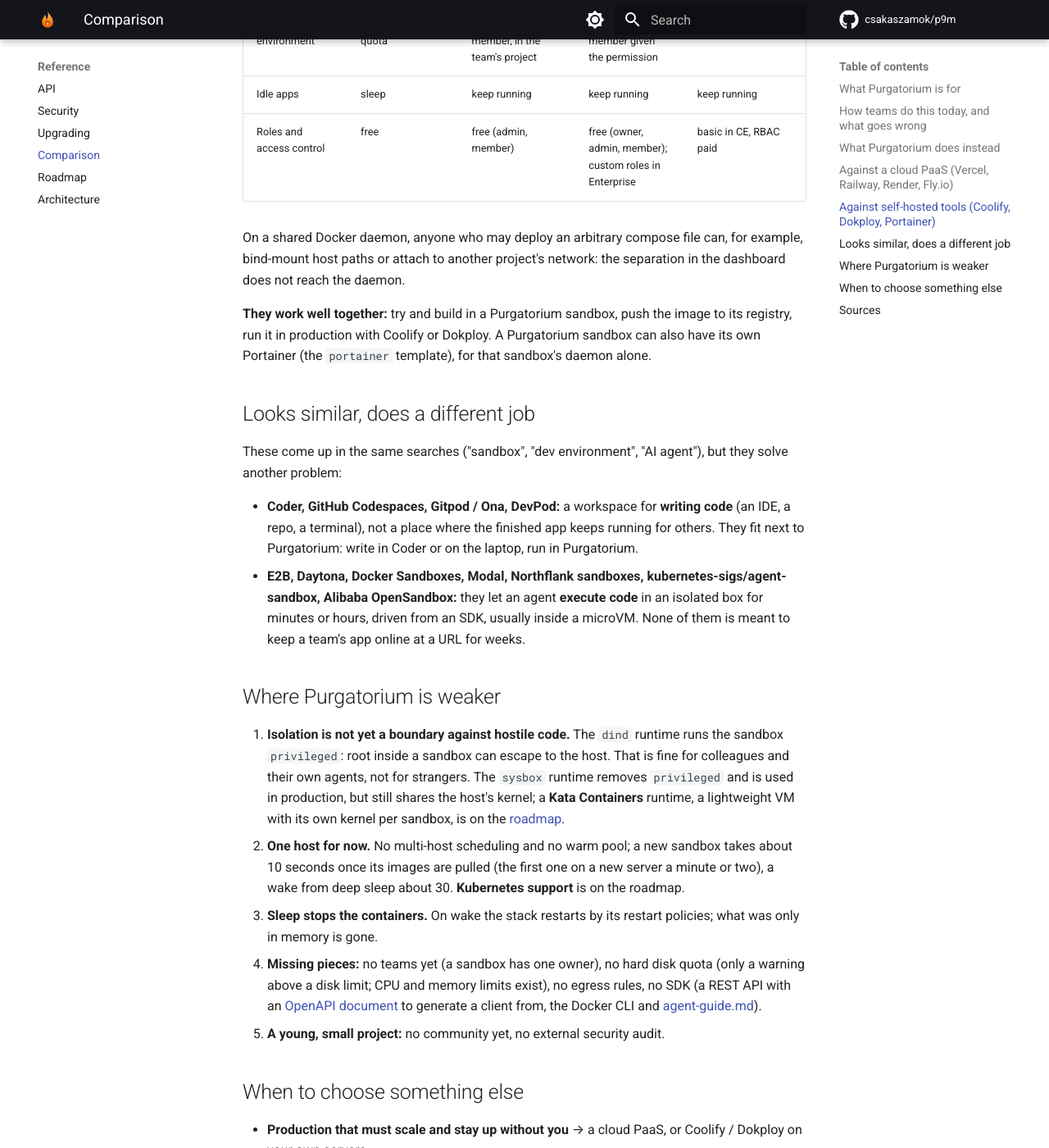
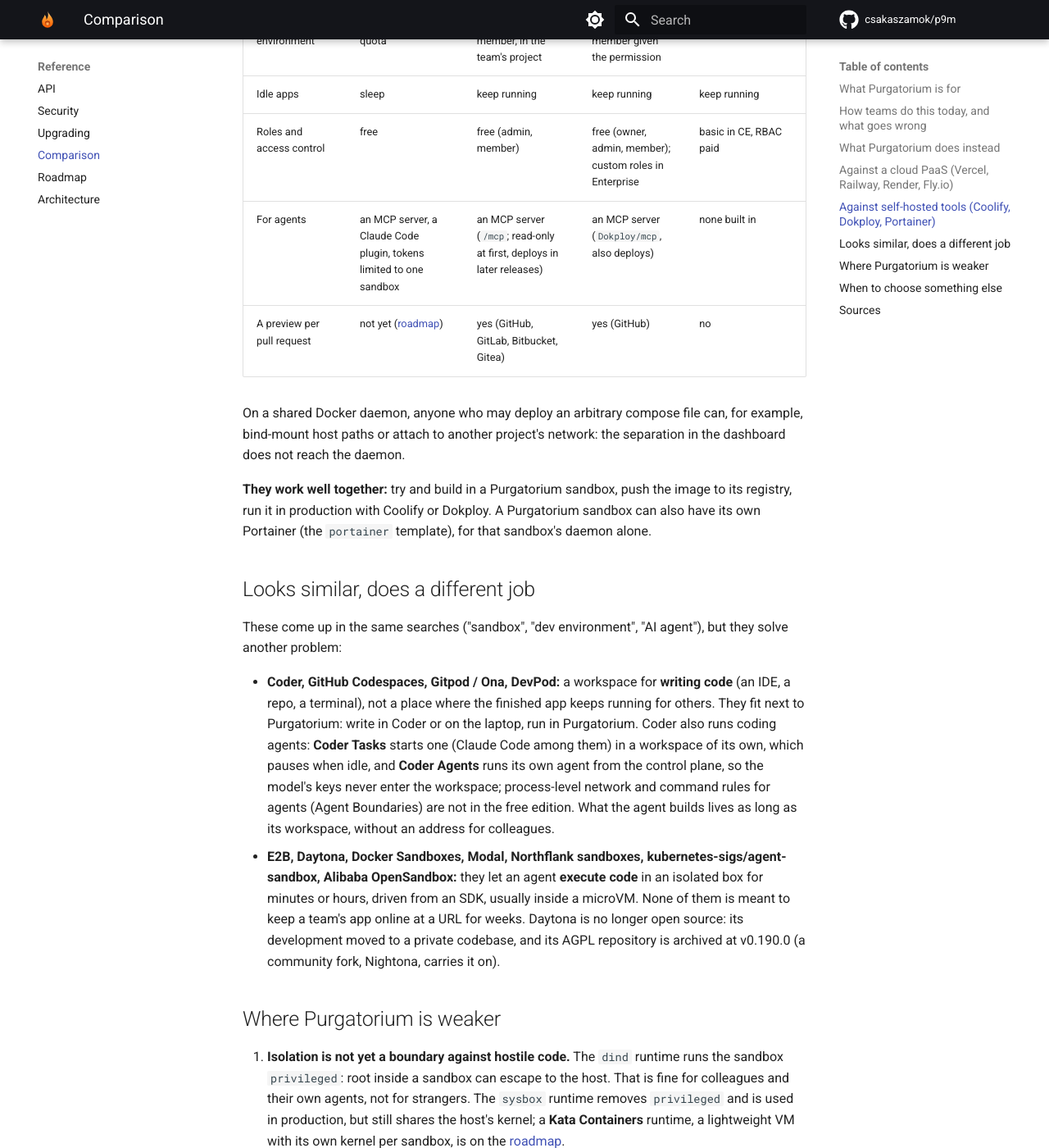
Before and after one commit to csakaszamok/p7y, an MkDocs documentation site: the page built from docs/comparison.md, in a window 1280 px wide and 1400 px high, scrolled down 2752 px. Shown: the whole window at 82% size. Built offline with MkDocs 1.6.1 and Material for MkDocs 9.7.7, drawn with Linux system fonts in a browser that asks for light colours; comment, search, counter and statistics services are not loaded; the version menu is left out; some of the changed text lies outside the part shown.

Commit message:
Docs compare agent features of Coder, Daytona, Coolify and Dokploy; agents inside a sandbox on the roadmap
Co-Authored-By: Claude Opus 5.5 <noreply@anthropic.com>

```diff
--- a/docs/comparison.md
+++ b/docs/comparison.md
@@ -54,6 +54,8 @@ These also run on your own server, but they are built for **one team running its
 | Who creates an environment | anyone, within a quota | an admin or team member, in the team's project | an admin, or a member given the permission | an admin |
 | Idle apps | sleep | keep running | keep running | keep running |
 | Roles and access control | free | free (admin, member) | free (owner, admin, member); custom roles in Enterprise | basic in CE, RBAC paid |
+| For agents | an MCP server, a Claude Code plugin, tokens limited to one sandbox | an MCP server (`/mcp`; read-only at first, deploys in later releases) | an MCP server (`Dokploy/mcp`, also deploys) | none built in |
+| A preview per pull request | not yet ([roadmap](roadmap.md)) | yes (GitHub, GitLab, Bitbucket, Gitea) | yes (GitHub) | no |
 
 On a shared Docker daemon, anyone who may deploy an arbitrary compose file can, for example, bind-mount host paths or attach to another project's network: the separation in the dashboard does not reach the daemon.
 
@@ -63,8 +65,8 @@ On a shared Docker daemon, anyone who may deploy an arbitrary compose file can,
 
 These come up in the same searches ("sandbox", "dev environment", "AI agent"), but they solve another problem:
 
-- **Coder, GitHub Codespaces, Gitpod / Ona, DevPod:** a workspace for **writing code** (an IDE, a repo, a terminal), not a place where the finished app keeps running for others. They fit next to Purgatorium: write in Coder or on the laptop, run in Purgatorium.
-- **E2B, Daytona, Docker Sandboxes, Modal, Northflank sandboxes, kubernetes-sigs/agent-sandbox, Alibaba OpenSandbox:** they let an agent **execute code** in an isolated box for minutes or hours, driven from an SDK, usually inside a microVM. None of them is meant to keep a team's app online at a URL for weeks.
+- **Coder, GitHub Codespaces, Gitpod / Ona, DevPod:** a workspace for **writing code** (an IDE, a repo, a terminal), not a place where the finished app keeps running for others. They fit next to Purgatorium: write in Coder or on the laptop, run in Purgatorium. Coder also runs coding agents: **Coder Tasks** starts one (Claude Code among them) in a workspace of its own, which pauses when idle, and **Coder Agents** runs its own agent from the control plane, so the model's keys never enter the workspace; process-level network and command rules for agents (Agent Boundaries) are not in the free edition. What the agent builds lives as long as its workspace, without an address for colleagues.
+- **E2B, Daytona, Docker Sandboxes, Modal, Northflank sandboxes, kubernetes-sigs/agent-sandbox, Alibaba OpenSandbox:** they let an agent **execute code** in an isolated box for minutes or hours, driven from an SDK, usually inside a microVM. None of them is meant to keep a team's app online at a URL for weeks. Daytona is no longer open source: its development moved to a private codebase, and its AGPL repository is archived at v0.190.0 (a community fork, Nightona, carries it on).
 
 ## Where Purgatorium is weaker
 
@@ -79,7 +81,8 @@ These come up in the same searches ("sandbox", "dev environment", "AI agent"), b
 - **Production that must scale and stay up without you** → a cloud PaaS, or Coolify / Dokploy on your own servers.
 - **Untrusted code from strangers** (public sign-up) → a microVM sandbox (E2B, Docker Sandboxes, Northflank), until Purgatorium has a Kata runtime.
 - **Writing code in a cloud IDE** → Coder or Codespaces.
-- **An agent running short scripts from an SDK** → E2B, Daytona or agent-sandbox.
+- **An agent running short scripts from an SDK** → E2B, Daytona (as a service) or agent-sandbox.
+- **Coding agents for a large engineering team, with policies per process** → Coder (its agent features beyond Tasks are partly paid).
 - **GPU or ML work** → Modal.
 
 ## Sources
@@ -88,6 +91,8 @@ These come up in the same searches ("sandbox", "dev environment", "AI agent"), b
 - Coolify: [concepts: teams and servers](https://coolify.io/docs/get-started/concepts), [roles and permissions](https://coolify.io/docs/core/team/roles-and-permissions), [security model](https://coolify.io/docs/core/security-model)
 - Dokploy: [GitHub](https://github.com/dokploy/dokploy), [permissions](https://docs.dokploy.com/docs/core/permissions), [custom roles (Enterprise)](https://docs.dokploy.com/docs/core/enterprise/custom-roles)
 - Portainer: [CE vs Business Edition](https://oneuptime.com/blog/post/2026-03-20-portainer-ce-vs-business-edition/markdown), [multi-tenant setup](https://oneuptime.com/blog/post/2026-03-20-portainer-multi-tenant-setup/markdown)
-- Coder: [GitHub](https://github.com/coder/coder), [workspace scheduling](https://coder.com/docs/user-guides/workspace-scheduling)
+- Coder: [GitHub](https://github.com/coder/coder), [workspace scheduling](https://coder.com/docs/user-guides/workspace-scheduling), [Coder Tasks](https://coder.com/docs/ai-coder/tasks), [Coder Agents](https://coder.com/docs/ai-coder/agents)
+- Daytona: [the archived repository](https://github.com/daytonaio/daytona), [Nightona](https://github.com/nightona-co/nightona)
+- Agents in Coolify and Dokploy: [Dokploy MCP](https://github.com/Dokploy/mcp), [Coolify vs Dokploy (Coolify's page)](https://coolify.io/compare/coolify-vs-dokploy), [Coolify's MCP server and Dokploy's](https://bex.co/blog/2026/07/09/coolify-mcp-server-read-only-dokploy-fleet-health)
 - Agent sandboxes: [Docker Sandboxes](https://www.docker.com/products/docker-sandboxes/), [agent-sandbox](https://github.com/kubernetes-sigs/agent-sandbox), [OpenSandbox](https://github.com/alibaba/OpenSandbox), [Northflank: Daytona vs E2B](https://northflank.com/blog/daytona-vs-e2b-ai-code-execution-sandboxes), [Upstash: 15 providers compared](https://upstash.com/blog/ai-agent-sandbox-providers-compared-2026)
 - Kata Containers: [limitations](https://github.com/kata-containers/kata-containers/blob/3.2.0/docs/Limitations.md), [Kata with Docker](https://oneuptime.com/blog/post/2026-02-08-how-to-use-kata-containers-with-docker-for-enhanced-isolation/markdown)
```
Also changed, not shown: docs/roadmap.md (+5 -0 lines).
